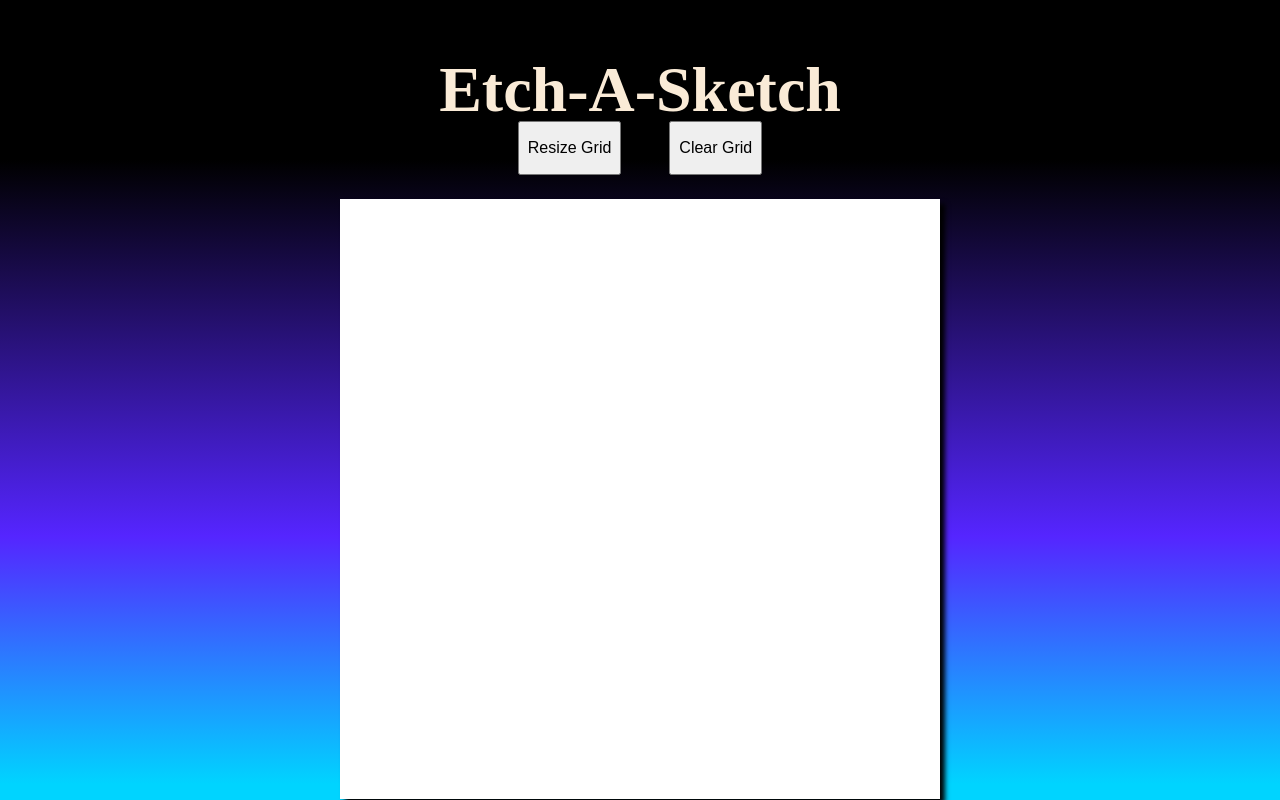
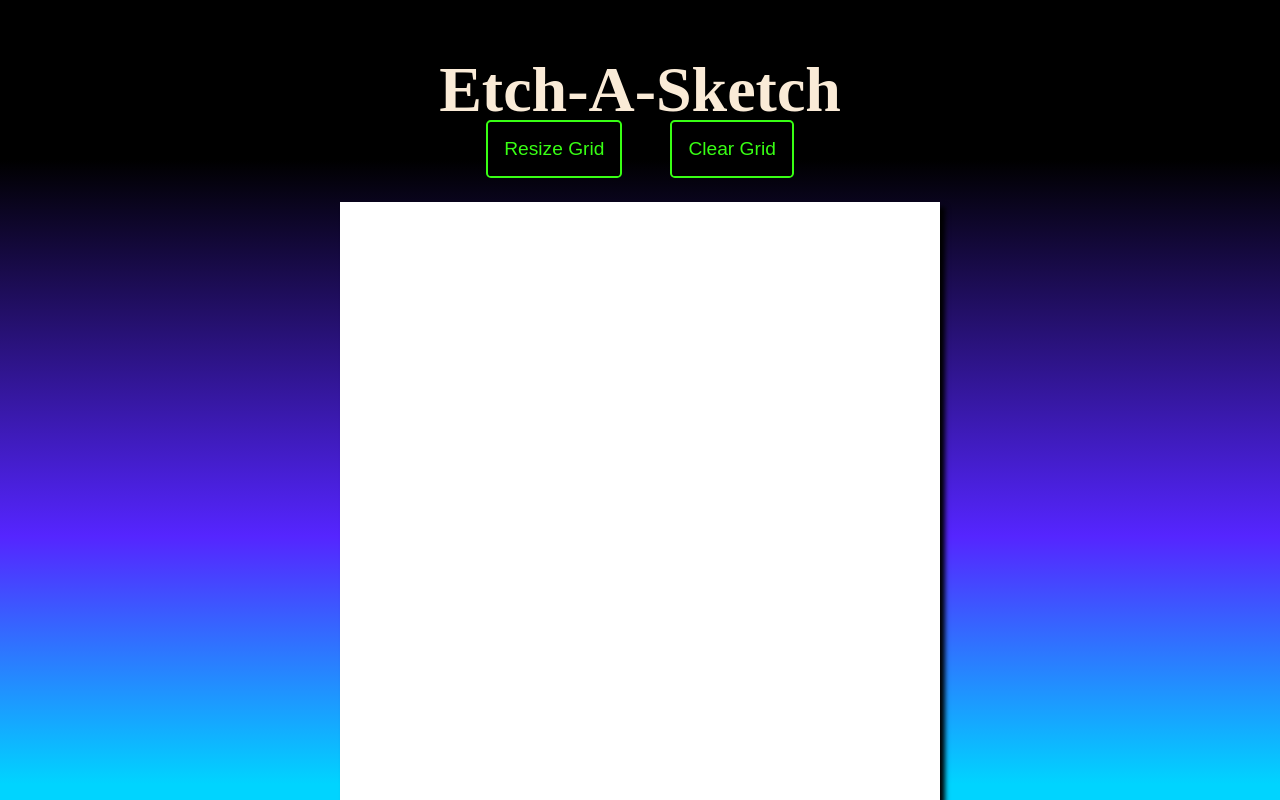
Before and after one commit to chootybeeks/Odin-Etch-a-Sketch, a plain HTML site: page index.html in a window 1280 px wide. Drawn offline with Linux system fonts and the light colour scheme.

Commit message:
Add neon styling to buttons

```diff
--- a/style.css
+++ b/style.css
@@ -24,10 +24,16 @@ h1 {
    }
 
 button {
-    padding: 1rem .5rem;
+    padding: 1rem 1rem;
     margin-top: 5rem;
     width: fit-content;
-    font-size: 1rem;
+    font-size: 1.2rem;
+    cursor: pointer;
+    border: var(--neon-color) 0.125em solid;
+    color: var(--neon-color);
+    border-radius: .25em;
+    background-color: black;
+    opacity: 1;
 }
 
 #sketch-grid-container {
```
